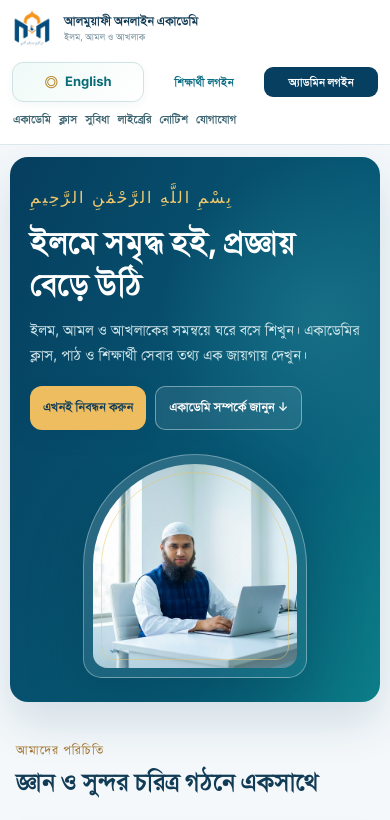
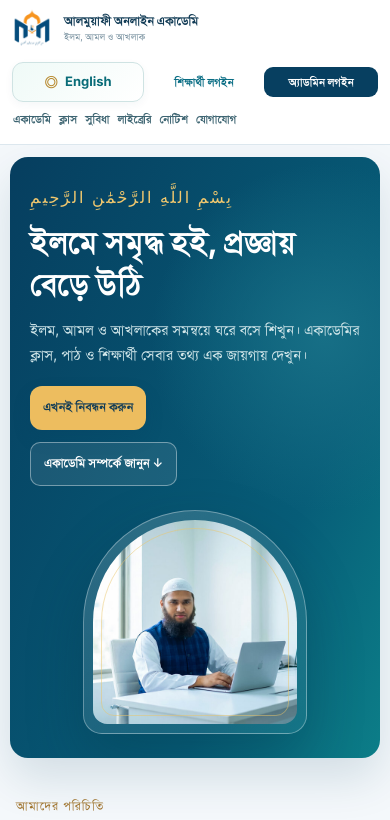
Before and after one commit to AlmuafyDesign/almuafy-online-academy, a React (Vite) app: page / in a window 390 px wide. Shown: the top 820 px of the page. Built offline with nearby package versions, Linux system fonts and the light colour scheme; no server answers; the database is empty; a web font is replaced by a local one.

Commit message:
Add clear spacing between hero actions

```diff
--- a/src/bilingual.css
+++ b/src/bilingual.css
@@ -67,6 +67,8 @@
 .real-hero-actions { display: flex; align-items: center; flex-wrap: wrap; gap: 12px; margin-top: 24px; }
 .real-public-complete .real-hero .primary-button { min-height: 48px; margin: 0; padding: 12px 20px; border-radius: 12px; font-size: 14px; }
 .real-public-complete .real-hero .real-explore { display: inline-flex; align-items: center; min-height: 48px; margin: 0; padding: 11px 16px; border-color: #ffffff65; color: #fff; background: #ffffff16; text-decoration: none; }
+.real-public-complete .real-hero-actions { column-gap: 16px !important; row-gap: 14px !important; }
+.real-public-complete .real-hero-actions > * { margin: 0 !important; }
 .real-hero-photo { position: relative; z-index: 1; justify-self: center; width: min(100%, 360px); aspect-ratio: .94; padding: 9px; overflow: hidden; border: 1px solid #ffffff55; border-radius: 190px 190px 32px 32px; background: linear-gradient(145deg,#ffffff2a,#ffffff0b); box-shadow: 0 24px 55px #002a3b42; }
 .real-hero-photo:before { content: ''; position: absolute; inset: 17px; border: 1px solid #eac56a80; border-radius: 180px 180px 25px 25px; pointer-events: none; z-index: 2; }
 .real-hero-photo img { display: block; width: 100%; height: 100%; object-fit: cover; object-position: center 42%; border-radius: 180px 180px 25px 25px; }
@@ -97,7 +99,7 @@
   .real-hero-copy { max-width: none; }
   .real-public-complete .real-hero h1 { max-width: 100%; margin: 14px 0 12px; font-size: clamp(31px,8vw,40px); line-height: 1.35; }
   .real-public-complete .real-hero p { max-width: none; font-size: 14px; line-height: 1.8; }
-  .real-hero-actions { gap: 9px; margin-top: 18px; }
+  .real-public-complete .real-hero-actions { display: grid; justify-items: start; gap: 12px !important; margin-top: 18px; }
   .real-public-complete .real-hero .primary-button,.real-public-complete .real-hero .real-explore { min-height: 44px; padding: 10px 13px; font-size: 12px; }
   .real-hero-photo { width: min(68%, 235px); aspect-ratio: 1; }
 }
```
